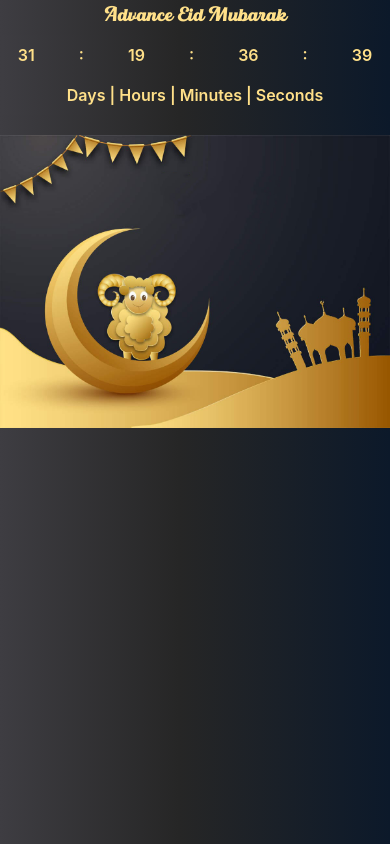
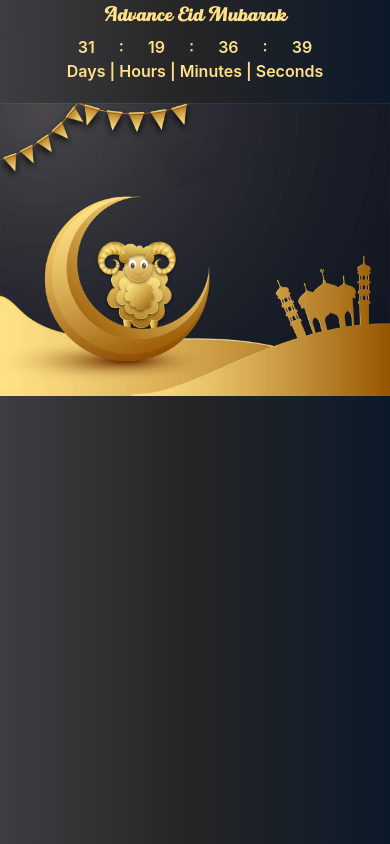
Before and after one commit to TayyabHussain03/eid-counter, a plain HTML site: page index.html in a window 390 px wide. Drawn offline with Linux system fonts and the light colour scheme.

Commit message:
CSS file added

```diff
--- a/style.css
+++ b/style.css
@@ -50,7 +50,11 @@ h1{
     #time,#text{
     margin-left: 2px;
     margin-right: 2px;
-    padding: 10px;
+    padding: 2px;
     font-size: medium;
     }
+
+    #time{
+        word-spacing: 20px;
+    }
 }
```
